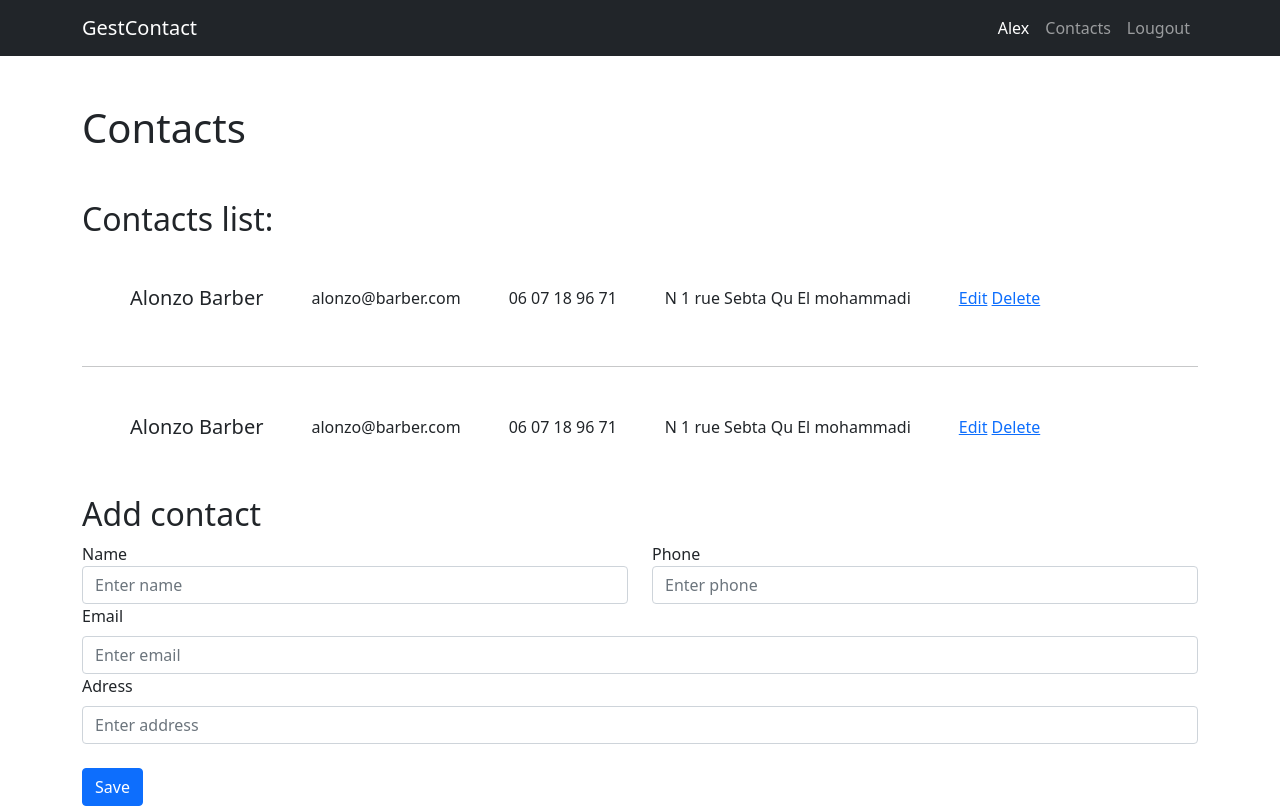
After one commit to TayebsouiniYcode/GestContact, a PHP site: page /view/account/contacts.php in a window 1280 px wide. The commit adds this page. Run offline with PHP 8.4, Linux system fonts and the light colour scheme.

Commit message:
finaliser la version 1.0 de l'interface utilisateur du projet

```diff
--- /dev/null
+++ b/view/account/contacts.php
@@ -0,0 +1,58 @@
+<?php include_once "../components/header.php"; ?>
+
+<div class="container mt-5">
+    <h1 class="tile">Contacts</h1>
+    <div class="contact-list mt-5">
+        <h2 class="sub-title">Contacts list:</h2>
+        <div class="list-item m-5 d-flex gap-5">
+            <h3 class="name h5">Alonzo Barber</h3>
+            <div class="email">alonzo@barber.com</div>
+            <div class="phone">06 07 18 96 71</div>
+            <div class="adress">N 1 rue Sebta Qu El mohammadi</div>
+            <div class="buttons">
+                <a href="">Edit</a>
+                <a href="">Delete</a>
+            </div>
+        </div>
+        <hr>
+        <div class="list-item m-5 d-flex gap-5">
+            <h3 class="name h5">Alonzo Barber</h3>
+            <div class="email">alonzo@barber.com</div>
+            <div class="phone">06 07 18 96 71</div>
+            <div class="adress">N 1 rue Sebta Qu El mohammadi</div>
+            <div class="buttons">
+                <a href="">Edit</a>
+                <a href="">Delete</a>
+            </div>
+        </div>
+    </div>
+    <div class="add-contact">
+        <h2 class="add-contact">Add contact</h2>
+        <form action="">
+            <div class="form-group d-flex w-100 gap-4">
+                <div class="sub-group w-50">
+                    <label for="name" class="label-form">Name</label>
+                    <input type="text" name="name" id="name" class="form-control" placeholder="Enter name">
+                </div>
+                <div class="sub-group w-50">
+                    <label for="phone" class="label-form">Phone</label>
+                    <input type="text" name="phone" id="phone" class="form-control" placeholder="Enter phone">
+                </div>
+            </div>
+            <div class="form-group">
+                <label for="email" class="form-label">Email</label>
+                <input type="email" name="email" id="email" class="form-control" placeholder="Enter email">
+            </div>
+            <div class="form-group">
+                <label for="address" class="form-label">Adress</label>
+                <input type="text" name="address" id="address" class="form-control" placeholder="Enter address">
+            </div>
+            <div class="form-group">
+                <input type="submit" value="Save" class="btn btn-primary mt-4">
+            </div>
+        </form>
+    </div>
+
+</div>
+
+<?php include_once "../components/footer.php"; ?>
--- a/view/components/navbar.php
+++ b/view/components/navbar.php
@@ -5,7 +5,23 @@
         <span class="navbar-toggler-icon"></span>
     </button>
     <div class="nav-item ms-auto">
-        <a class="nav-link link-light" href="#">Login</a>
+    <button class="navbar-toggler" type="button" data-bs-toggle="collapse" data-bs-target="#navbarNav" aria-controls="navbarNav" aria-expanded="false" aria-label="Toggle navigation">
+      <span class="navbar-toggler-icon"></span>
+    </button>
+      <div class="collapse navbar-collapse" id="navbarNav">
+        <ul class="navbar-nav">
+          <li class="nav-item">
+            <a class="nav-link active" aria-current="page" href="#">Alex</a>
+          </li>
+          <li class="nav-item">
+            <a class="nav-link" href="#">Contacts</a>
+          </li>
+          <li class="nav-item">
+            <a class="nav-link link-light" href="#">Lougout</a>
+          </li>
+        </ul>
+      </div>
+
     </div>
   </div>
 </nav>
```
Also changed, not shown: view/account/profil.php (added, +23 -0 lines).
